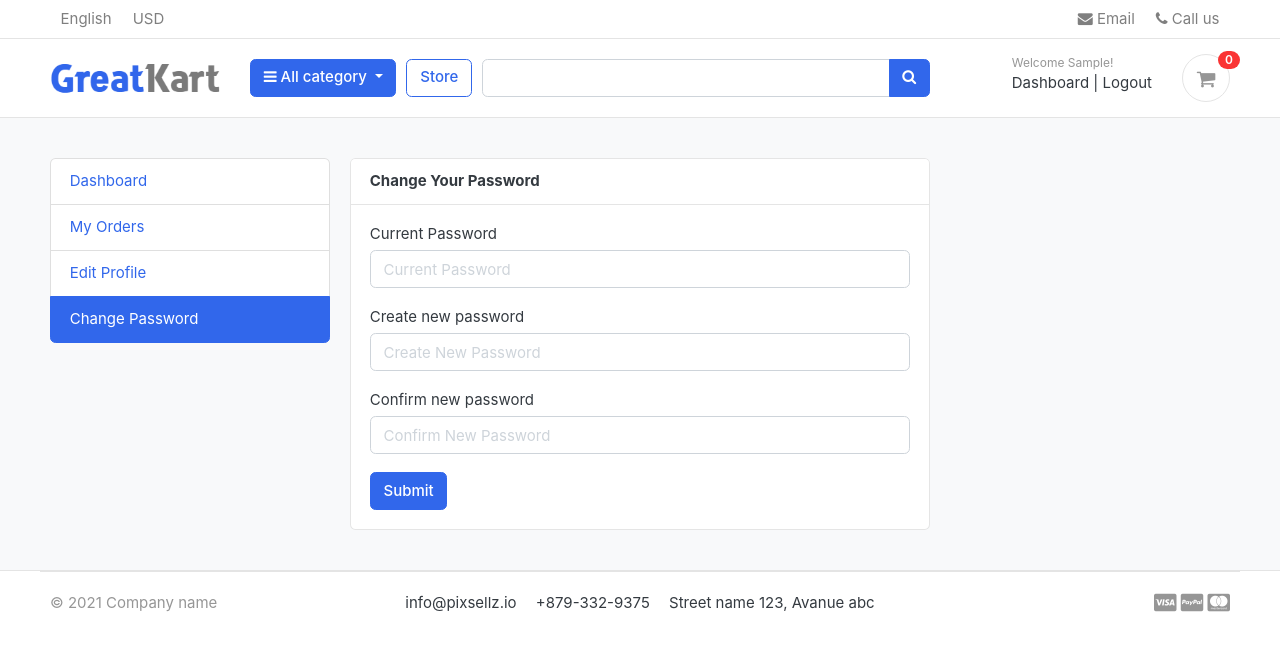
After one commit to SatvirSingh98/GreatKart-eCommerce, a Django app: page /accounts/change_password/ in a window 1280 px wide. The commit adds this page. Shown: the top 651 px of the page. Run offline with Django 3.2, Linux system fonts and the light colour scheme; the visitor is signed in with stand-in values (Sample User, id 1); data that the repository does not hold is empty; some libraries are stand-ins or nearby versions; some web fonts are replaced.

Commit message:
Change Password and dashboard fix

```diff
--- /dev/null
+++ b/src/apps/accounts/templates/accounts/change_password.html
@@ -0,0 +1,48 @@
+{% extends 'base.html' %}
+
+{% block content %}
+<section class="section-conten padding-y bg">
+    <div class="container">
+        <div class="row">
+            {% include 'accounts/snippets/dashboard_sidebar.html' %}
+            <main class="col-md-6">
+                <article class="card">
+                    <header class="card-header">
+                        <strong class="d-inline-block mr-3">Change Your Password</strong>
+                    </header>
+                    <div class="card-body">
+                        <div class="row">
+                            <div class="col-md-12">
+                                <form action="{% url 'accounts:change-password' %}" method="POST">
+                                    {% csrf_token %}
+                                    <div class="form-group">
+                                        <label>Current Password</label>
+                                        <input type="password" name="current_password" placeholder="Current Password"
+                                            class="form-control" required>
+                                    </div>
+                                    <div class="form-group">
+                                        <label>Create new password</label>
+                                        <input type="password" name="new_password" placeholder="Create New Password"
+                                            class="form-control" required>
+                                    </div>
+                                    <div class="form-group">
+                                        <label>Confirm new password</label>
+                                        <input type="password" name="confirm_password"
+                                            placeholder="Confirm New Password" class="form-control" required>
+                                    </div>
+
+                                    <input type="submit" value="Submit" class="btn btn-primary">
+                                </form>
+                            </div>
+
+                        </div> <!-- row.// -->
+                    </div> <!-- card-body .// -->
+
+                </article> <!-- order-group.// -->
+            </main>
+        </div> <!-- row.// -->
+    </div>
+
+
+</section>
+{% endblock %}
--- a/src/apps/accounts/templates/accounts/dashboard.html
+++ b/src/apps/accounts/templates/accounts/dashboard.html
@@ -41,8 +41,8 @@
 											</div>
 											<div class="col d-flex align-items-center">
 												<div>
-													<p class="mb-0">tayeb30980@awinceo.com</p>
-													<p>123456789</p>
+													<p class="mb-0">{{ user.email }}</p>
+													<p>{{ user.phone_number }}</p>
 												</div>
 											</div>
 										</div>
--- a/src/apps/accounts/templates/accounts/snippets/dashboard_sidebar.html
+++ b/src/apps/accounts/templates/accounts/snippets/dashboard_sidebar.html
@@ -7,7 +7,9 @@
             href="{% url 'accounts:my-orders' %}"> My Orders </a>
         <a class="list-group-item {% if '/edit_profile/' in request.path %}active{% endif %}"
             href="{% url 'accounts:edit-profile' %}"> Edit Profile </a>
-        <a class="list-group-item" href="#"> Change Password </a>
+        <a class="list-group-item {% if '/change_password/' in request.path %}active{% endif %}"
+            href="{% url 'accounts:change-password' %}"> Change Password
+        </a>
     </ul>
     <br>
     <!--   SIDEBAR .//END   -->
--- a/src/apps/accounts/urls.py
+++ b/src/apps/accounts/urls.py
@@ -1,9 +1,10 @@
 from django.urls import path
 
-from .views import (activate_email_view, dashboard_view, edit_profile_view,
-                    forgot_password_view, login_view, logout_view,
-                    my_orders_view, register_view, remove_profile_picture_view,
-                    reset_password_validate_view, reset_password_view)
+from .views import (activate_email_view, change_password_view, dashboard_view,
+                    edit_profile_view, forgot_password_view, login_view,
+                    logout_view, my_orders_view, register_view,
+                    remove_profile_picture_view, reset_password_validate_view,
+                    reset_password_view)
 
 app_name = 'accounts'
 
@@ -19,4 +20,5 @@ urlpatterns = [
     path('my_orders/', my_orders_view, name='my-orders'),
     path('edit_profile/', edit_profile_view, name='edit-profile'),
     path('remove_profile_picture/', remove_profile_picture_view, name='remove-profile-picture'),
+    path('change_password/', change_password_view, name='change-password')
 ]
--- a/src/apps/accounts/views.py
+++ b/src/apps/accounts/views.py
@@ -248,3 +248,28 @@ def remove_profile_picture_view(request):
         userprofile.save()
         messages.success(request, 'Profile picture successfully removed.')
     return redirect('accounts:edit-profile')
+
+
+@login_required(login_url='accounts:login')
+def change_password_view(request):
+    if request.method == 'POST':
+        current_password = request.POST.get('current_password')
+        new_password = request.POST.get('new_password')
+        confirm_password = request.POST.get('confirm_password')
+
+        user = User.objects.get(username__exact=request.user.username)
+
+        if new_password == confirm_password:
+            success = user.check_password(current_password)
+            if success:
+                user.set_password(new_password)
+                user.save()
+                messages.success(request, 'Password updated successfully.')
+                return redirect('accounts:dashboard')
+            else:
+                messages.error(request, 'Please enter valid current password.')
+                return redirect('accounts:change-password')
+        else:
+            messages.error(request, 'Password does not match!')
+            return redirect('accounts:change-password')
+    return render(request, 'accounts/change_password.html')
```
